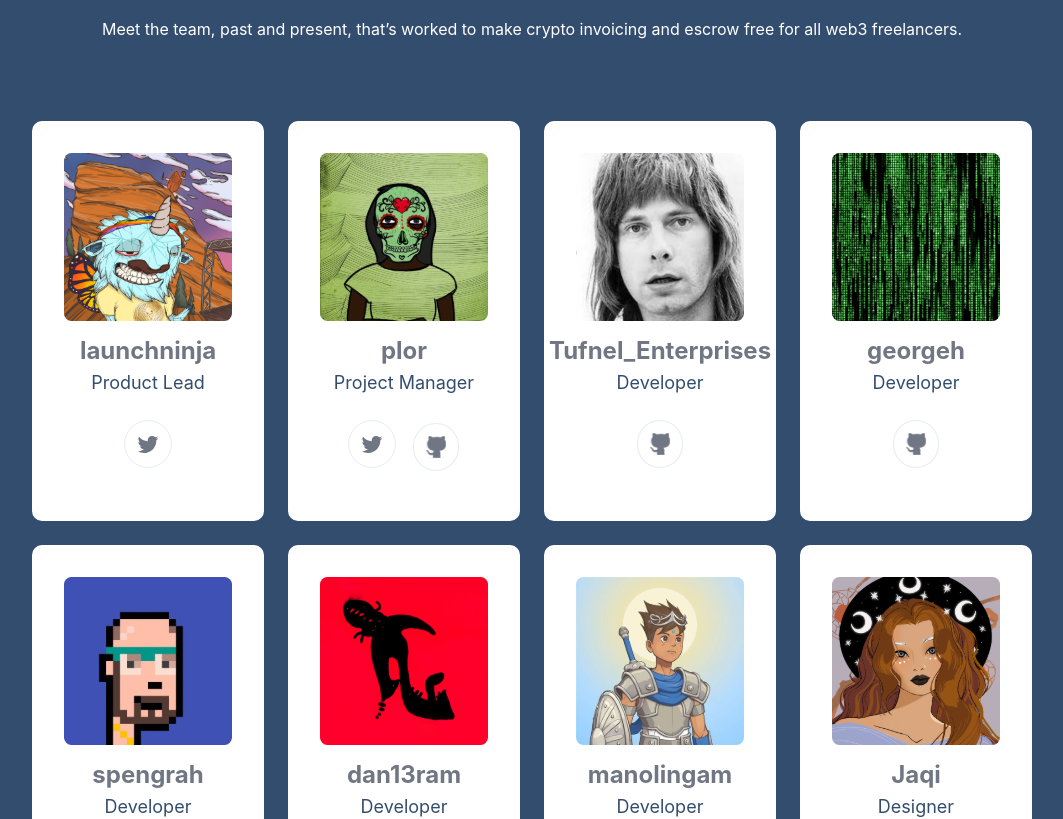
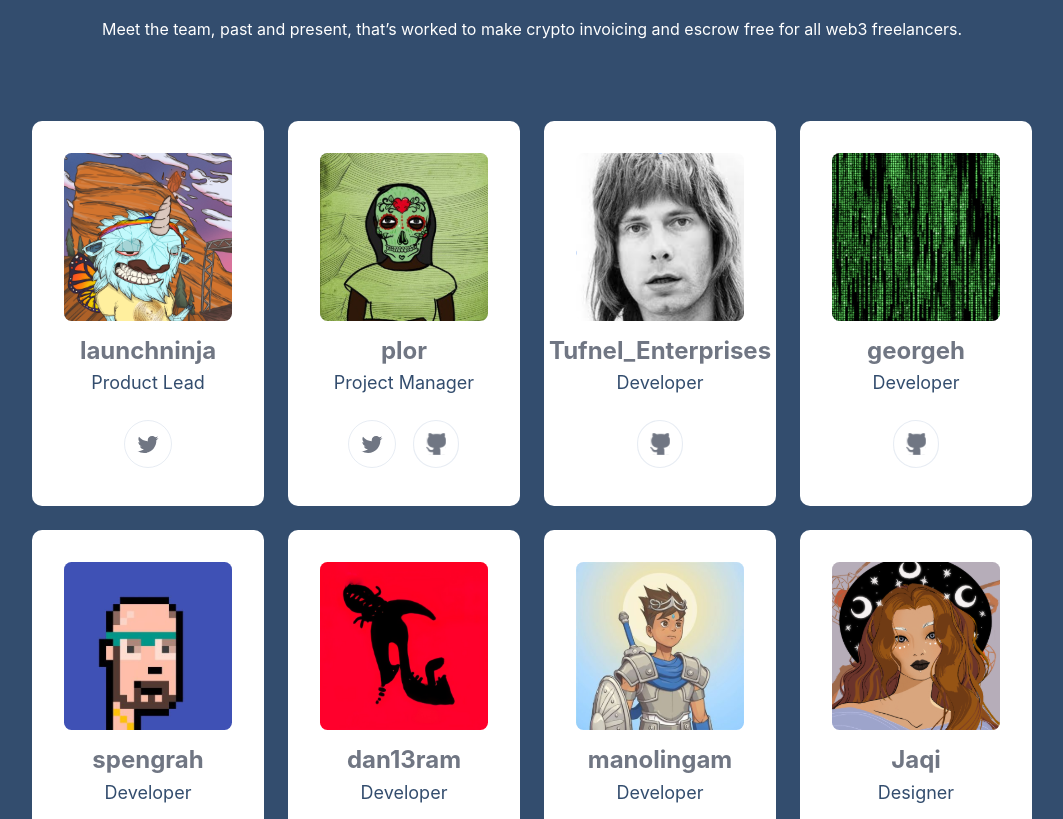
Before and after one commit to raid-guild/smart-invoice-website, a Next.js app: page /about in a window 1280 px wide. Shown: the part 2148-2967 px from the top of the page, without its empty margins (108-1171 px from the left). Built offline with nearby package versions, Linux system fonts and the light colour scheme.

Commit message:
Fixed spacing, padding on mobile and href component

```diff
--- a/components/about/Supporters.jsx
+++ b/components/about/Supporters.jsx
@@ -36,7 +36,7 @@ export function Supporters({ ...props }) {
         <Text>
           Meet the organizations helping Smart Invoice succeed.
         </Text>
-        <Flex direction={flexDirection} justify='space-evenly' align={alignment} gap={20} mt={10} {...props}>
+        <Flex direction={flexDirection} justify='space-evenly' align={alignment} gap={20} mt={flexDirection === 'column' ? 20 : 10} {...props}>
           <VStack maxWidth={320} gap={8}>
             <NextImage src={rgLogo} width={180} height={47.45} />
             <Text>
--- a/components/about/Team.jsx
+++ b/components/about/Team.jsx
@@ -98,7 +98,6 @@ export function TeamSection({...props}) {
               background='white'
               borderRadius={10}
               padding={8}
-              minHeight={400}
             >
               <NextImage src={member.pfp} width={180} height={180} objectFit='cover' />
               <Heading fontSize={24} textColor='gray.dark' mt={4}>
@@ -131,9 +130,9 @@ export function TeamSection({...props}) {
                 )}
                 {member.github && (
                   <NextLink href={member.github} passHref>
-                    <Flex cursor='pointer'>
+                    <Link cursor='pointer' target='_blank'>
                       <NextImage src={githubIcon} width={48} height={48} />
-                    </Flex>
+                    </Link>
                   </NextLink>
                 )}
                 {member.website && (
```
